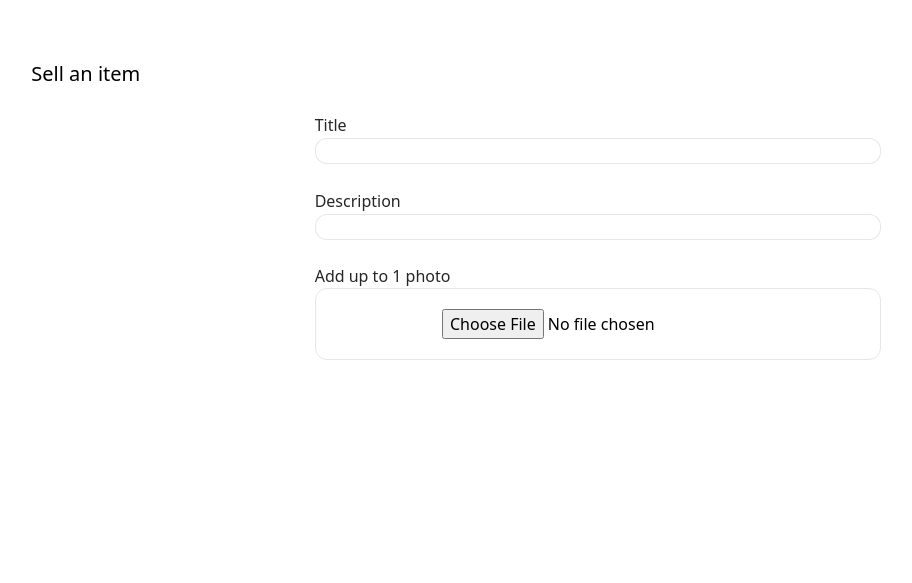
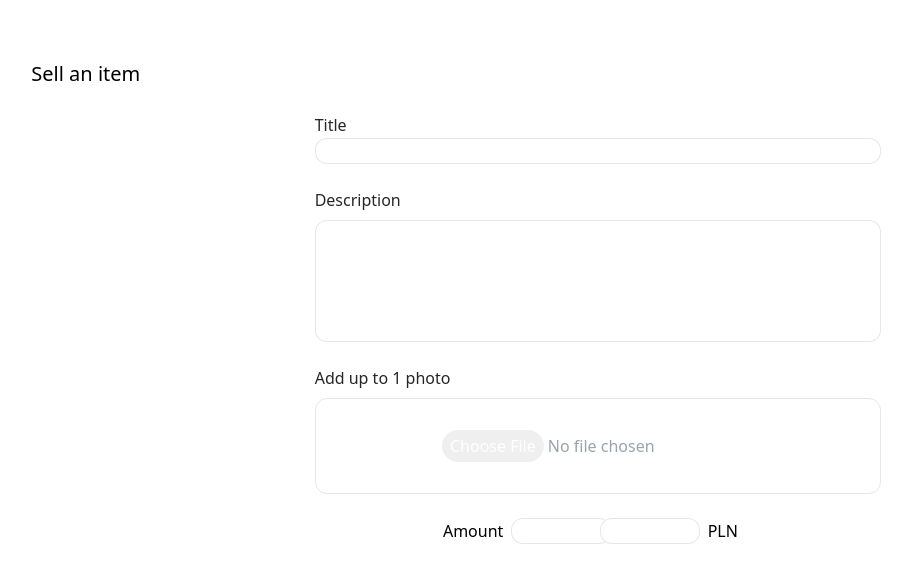
Before and after one commit to Wiktor-Sikora/wildcat, a Django app: page /add-product in a window 1280 px wide. Shown: the part 89-672 px from the top of the page, without its empty margins (42-954 px from the left). Run offline with Django 4.2, Linux system fonts and the light colour scheme; some libraries are stand-ins or nearby versions.

Commit message:
add product form

```diff
--- a/wildcat/core/settings/local.py
+++ b/wildcat/core/settings/local.py
@@ -12,4 +12,4 @@ MEDIA_URL = 'media/'
 
 MEDIA_ROOT = BASE_DIR / 'media/'
 
-#NPM_BIN_PATH = r"C:\Program Files\nodejs\npm.cmd"
+NPM_BIN_PATH = r"C:\Program Files\nodejs\npm.cmd"
--- a/wildcat/templates/base.html
+++ b/wildcat/templates/base.html
@@ -33,7 +33,7 @@
                     <div class="flex justify-center md:col-span-2 sm:hidden">
                         <div class="grid grid-cols-12 md:grid-cols-10 gap-0 ml-3">
                             <div class="col-span-11 md:col-span-8">
-                                <input type="text"
+                                <input type="search"
                                        class="w-full h-12 px-3 bg-[#dddddd] dark:bg-[#414141] rounded-l-full placeholder:text-lg border-none focus:ring-0"
                                        placeholder="Search..."
                                        required>
--- a/wildcat/templates/products/products_addition.html
+++ b/wildcat/templates/products/products_addition.html
@@ -8,16 +8,26 @@
         <h1 class="text-xl mb-6">Sell an item</h1>
         <div class="grid grid-rows-2 mb-6 w-1/2 mx-auto">
             <label for="title" class="text-[#262626] dark:text-[#cccccc] my-auto">Title</label>
-            <input type="text" id="title" class="bg-con-l dark:bg-con-d border border-slate-900/10 dark:border-slate-300/10 focus:bg-form-l focus:dark:bg-form-d rounded-xl focus:border-none focus:ring-green-hov">
+            <input type="text" id="title" class="bg-con-l dark:bg-con-d border border-slate-900/10 dark:border-slate-300/10 focus:bg-form-l focus:dark:bg-form-d rounded-xl focus:ring-green-hov">
         </div>
-        <div class="grid grid-rows-2 mb-6 w-1/2 mx-auto">
-            <label for="description" class="text-[#262626] dark:text-[#cccccc] my-auto">Description</label>
-            <input type="text" id="description" class="bg-con-l dark:bg-con-d border border-slate-900/10 dark:border-slate-300/10 focus:bg-form-l focus:dark:bg-form-d rounded-xl focus:border-none focus:ring-green-hov">
+        <div class="grid grid-rows-1 mb-6 w-1/2 mx-auto">
+            <label for="description" class="text-[#262626] dark:text-[#cccccc] mb-2">Description</label>
+            <textarea class="bg-con-l dark:bg-con-d border border-slate-900/10 dark:border-slate-300/10 focus:bg-form-l focus:dark:bg-form-d rounded-xl focus:ring-green-hov resize-none" id="description" rows="5"></textarea>
         </div>
         <div class="grid grid-rows-4 mb-6 w-1/2 mx-auto">
-            <p class="text-[#262626] dark:text-[#cccccc] row-span-1">Add up to 1 photo</p>
+            <p class="text-[#262626] dark:text-[#cccccc] row-span-1 mb-2">Add up to 1 photo</p>
             <div class="flex justify-center items-center border border-slate-900/10 dark:border-slate-300/10 rounded-xl row-span-3">
-                <input type="file" class="px-11">
+                <input class="block text-gray-400 file:rounded-2xl file:bg-green-l dark:file:bg-green-d file:hover:bg-green-hov dark:file:hover:bg-green-hov file:py-1 file:px-2 file:cursor-pointer file:text-white dark:file:text-white file:border-none focus:outline-green-hov" type="file">
+            </div>
+        </div>
+        <div class="grid grid-cols-4 mb-6 w-1/2 mx-auto">
+            <div class="flex justify-center col-start-2 col-end-2">
+                <p class="my-auto mr-2">Amount</p>
+                <input type="number" min="0" max="1000" class="bg-con-l dark:bg-con-d border border-slate-900/10 dark:border-slate-300/10 rounded-xl"/>
+            </div>
+            <div class="flex justify-center col-start-3 col-end-3">
+                <input type="number" min="0" max="1000" class="bg-con-l dark:bg-con-d border border-slate-900/10 dark:border-slate-300/10 rounded-xl"/>
+                <p class="my-auto ml-2">PLN</p>
             </div>
         </div>
     </div>
--- a/wildcat/theme/static_src/tailwind.config.js
+++ b/wildcat/theme/static_src/tailwind.config.js
@@ -66,6 +66,9 @@ module.exports = {
                 500: '#64748b',
                 900: '#0f172a',
             },
+            'gray': {
+                400: '#9ca3af',
+            }
         },
         screens: {
             'sm': {'min': '200px', 'max': '767px'},
```
Also changed, not shown: wildcat/theme/static_src/src/styles.css (+8 -0 lines).
